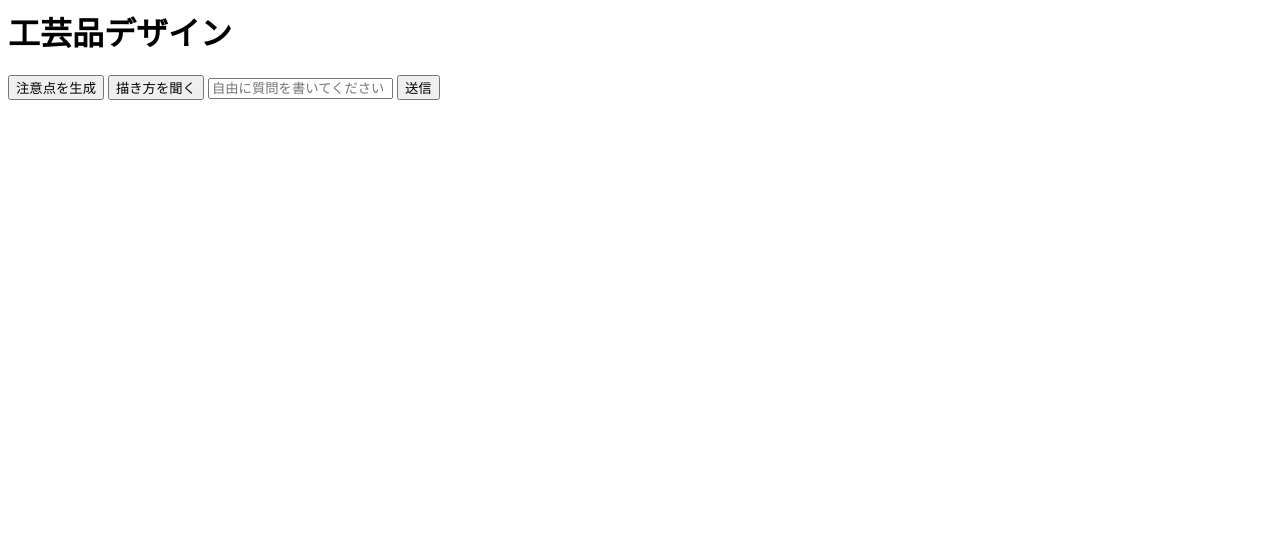
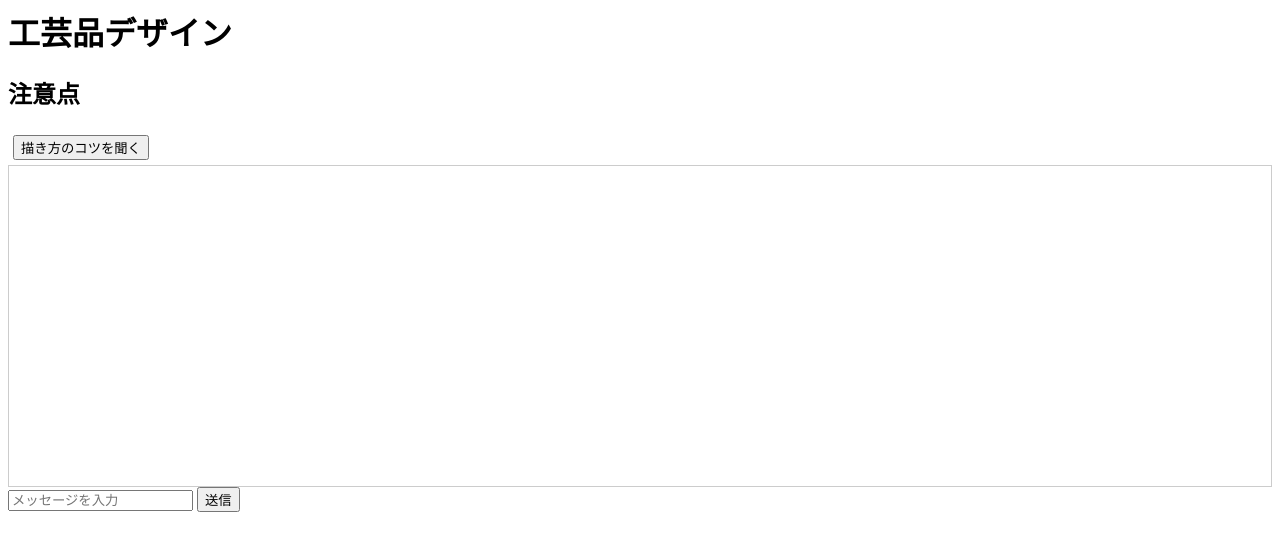
Before and after one commit to 1F10230290/waninaru, a Django app: page /aidea/design/ in a window 1280 px wide. Shown: the top 551 px of the page. Run offline with Django 5.2, Linux system fonts and the light colour scheme.

Commit message:
AIとの対話機能の作成

```diff
--- /dev/null
+++ b/aidea/static/aidea/design.css
@@ -0,0 +1,23 @@
+#chat-box {
+    height: 300px;
+    overflow-y: auto;
+    border: 1px solid #ccc;
+    padding: 10px;
+}
+.user-message {
+    text-align: right;
+    background: #d1e7ff;
+    margin: 5px;
+    padding: 8px;
+    border-radius: 10px;
+}
+.assistant-message {
+    text-align: left;
+    background: #f1f1f1;
+    margin: 5px;
+    padding: 8px;
+    border-radius: 10px;
+}
+.suggest-btn {
+    margin: 5px;
+}
--- a/aidea/static/aidea/design.js
+++ b/aidea/static/aidea/design.js
@@ -17,63 +17,76 @@ function getCookie(name) {
     return cookieValue;
 }
 
-//選んだ工芸品名をサーバーに送って、AIから返ってきた注意点を画面に表示するボタンの処理
-document.addEventListener("DOMContentLoaded", () => { //DOMContentLoadedでHTMLの全ての全要素が読み込まれたタイミングで処理を開始する
+//会話履歴
+let messages=[];  //ユーザーとAIのメッセージ履歴
 
-    // URLから item パラメータを取得
-    const urlParams = new URLSearchParams(window.location.search);
-    const item = urlParams.get("item") || "工芸品";
+function renderChat() {
+    const chatBox = document.getElementById("chat-box");
+    chatBox.innerHTML = "";
 
-    async function sendRequest(mode, message = ""){
+    messages.forEach(msg => {
+        const div = document.createElement("div");
+        div.className = msg.role === "user" ? "user-message" : "assistant-message";
+        div.textContent = msg.content;
+        chatBox.appendChild(div);
+    });
+
+    chatBox.scrollTop = chatBox.scrollHeight; // 自動スクロール
+}
+
+//メッセージの送信
+async function sendMessage(userInput) {
+    if (!userInput.trim()) return;
+
+    // ユーザーの発言を履歴に追加
+    messages.push({ role: "user", content: userInput });
+    renderChat();
+
     try {
         const response = await fetch("/aidea/generate/", {
             method: "POST",
             headers: {
                 "Content-Type": "application/json",
-                    "X-CSRFToken": getCookie("csrftoken"), // ← DjangoのCSRFトークン
+                "X-CSRFToken": getCookie("csrftoken"),
             },
-                body: JSON.stringify({ item: item }),
+            body: JSON.stringify({ messages: messages }),
         });
 
-            if (!response.ok) {
-                throw new Error("サーバーエラー: " + response.status);
+        if (!response.ok) throw new Error("サーバーエラー: " + response.status);
+
+        const data = await response.json();
+
+        // AIの返答を履歴に追加
+        messages.push({ role: "assistant", content: data.text });
+        renderChat();
+    } catch (error) {
+        console.error("エラー:", error);
+        messages.push({ role: "assistant", content: "エラーが発生しました。" });
+        renderChat();
     }
 
-            const data = await response.json();
-            document.getElementById("result").innerText = data.text || "結果がありません。";
-        } catch (error) {
-            console.error("エラー:", error);
-            document.getElementById("result").innerText = "エラーが発生しました。";
-        }
+    // 入力欄をクリア
+    document.getElementById("free-input").value = "";
 }
 
-    // 「注意点を生成」ボタン
-    const noticeBtn = document.getElementById("generate-Btn");
-    if(noticeBtn){
-        noticeBtn.addEventListener("click", () =>{
-            sendRequest("notice");
-        })
-    }
 
-    // 「描き方を聞く」ボタン
-    const howtoBtn = document.getElementById("howto-btn");
-    if (howtoBtn) {
-        howtoBtn.addEventListener("click", () => {
-            sendRequest("how_to_draw");
+//選んだ工芸品名をサーバーに送って、AIから返ってきた注意点を画面に表示するボタンの処理
+document.addEventListener("DOMContentLoaded", () => {
+    const freeBtn = document.getElementById("free-btn");
+    const freeInput = document.getElementById("free-input");
+
+    freeBtn.addEventListener("click", () => sendMessage(freeInput.value));
+
+    freeInput.addEventListener("keypress", (e) => {
+        if (e.key === "Enter") sendMessage(freeInput.value);
     });
-    }
 
-    // 「自由入力」送信ボタン
-    const freeBtn = document.getElementById("free-btn");
-    if (freeBtn) {
-        freeBtn.addEventListener("click", () => {
-            const message = document.getElementById("free-input").value;
-            if (message.trim() !== "") {
-                sendRequest("free_input", message);
-            } else {
-                document.getElementById("result").innerText = "入力してください。";
-            }
+    // 推奨質問ボタンの処理
+    const suggestBtns = document.querySelectorAll(".suggest-btn");
+    suggestBtns.forEach(btn => {
+        btn.addEventListener("click", () => {
+            const question = btn.dataset.question; // data-question属性の内容
+            sendMessage(question);
         });
-    }
-
     });
+});
--- a/aidea/templates/aidea/design.html
+++ b/aidea/templates/aidea/design.html
@@ -6,14 +6,20 @@
     <meta charset="UTF-8">
     <title>工芸品デザイン</title>
     <script src="{% static 'aidea/design.js' %}" defer></script>
+    <link rel="stylesheet" href="{% static 'aidea/design.css' %}">
 </head>
 <body>
     <h1>工芸品デザイン</h1>
-    <button id="generate-btn">注意点を生成</button>
+    <h2>注意点</h2>
 
-    <button id="howto-btn">描き方を聞く</button>
+    <!--推奨質問のボタン-->
+    <button class="suggest-btn" data-question="{{ item_name }}の描き方のコツを教えて下さい">描き方のコツを聞く</button>
 
-    <input type="text"  id="free-input" placeholder="自由に質問を書いてください">
+    <!--チャット欄-->
+    <div id="chat-box"></div>
+
+    <!--自由入力-->
+    <input type="text"  id="free-input" placeholder="メッセージを入力">
     <button id="free-btn">送信</button>
 
     <div id="result"></div>
--- a/aidea/views.py
+++ b/aidea/views.py
@@ -21,7 +21,8 @@ def index(request):
 
 #デザインページ用のビュー
 def design(request):
-    return render(request, 'aidea/design.html')  # デザイン対話ページ
+    item_name = request.GET.get('item','')
+    return render(request, 'aidea/design.html', {'item_name':item_name})  # デザイン対話ページ
 
 #AI生成用のビュー
 #CSRFトークンチェックを無効にして、フロントからPOSTを送れるようにする
@@ -29,25 +30,14 @@ def design(request):
 def generate(request):
     if request.method == 'POST':
         data = json.loads(request.body)
-        item = data.get('item', '工芸品')
-        mode = data.get('mode', 'notice')
-        message = data.get('message', '')
-
-        if mode=="notice":
-            prompt = f"あなたは伝統工芸の専門家です。{item} のデザインを描くときに気を付けるべきことを、初心者にも分かりやすく1行で説明してください。"
-        elif mode=="how_to_draw":
-            prompt = f"あなたは伝統工芸の専門家です。{item} を描くときの具体的な描き方やコツを、少し経験がある人向けにアドバイスしてください。"
-        elif mode=="freeinput":
-            prompt = f"ユーザーからの質問: {message}\nこれに専門家として答えてください。"
-        else:
-            prompt = f"{item} に関する説明をしてください。"
-
+        messages = data.get('messages', [])
 
         #ここでAIに送っている
         response = client.chat.completions.create(
             model="gpt-3.5-turbo",
-            messages=[{"role": "user", "content": prompt}]
+            messages=messages
         )
+
         #フロントJSにデータを返す
         return JsonResponse({"text": response.choices[0].message.content})
     return JsonResponse({"error": "POSTのみ対応"}, status=400)
```
Lines whose indentation alone changed are shown as unchanged.
